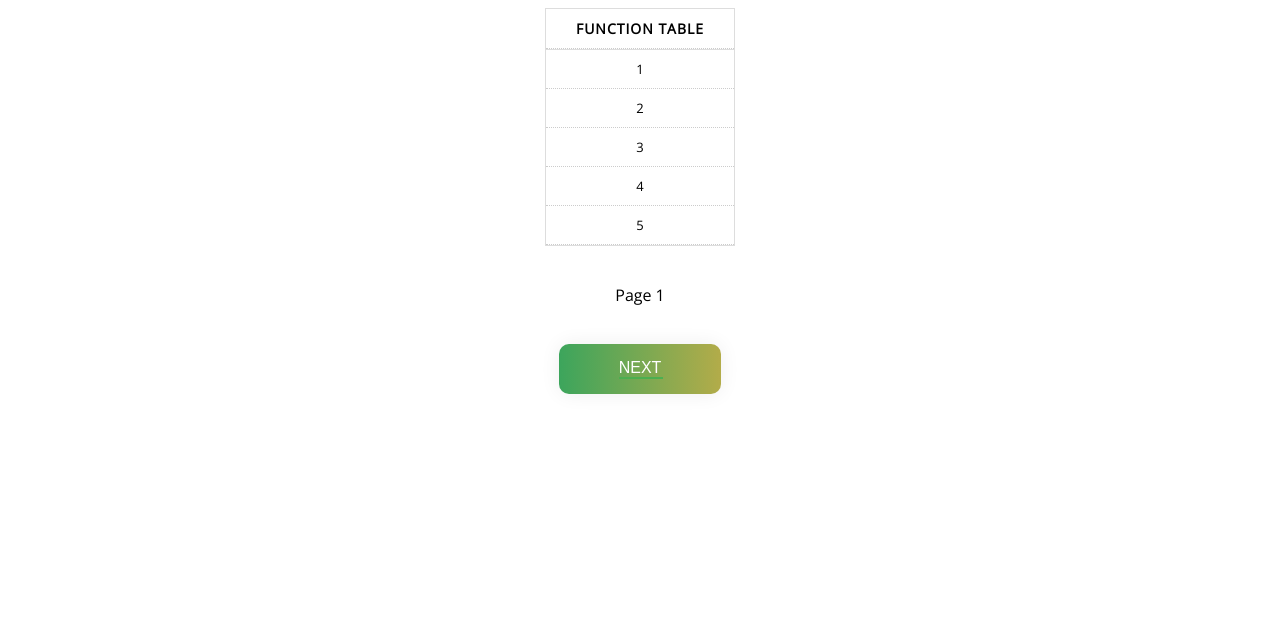
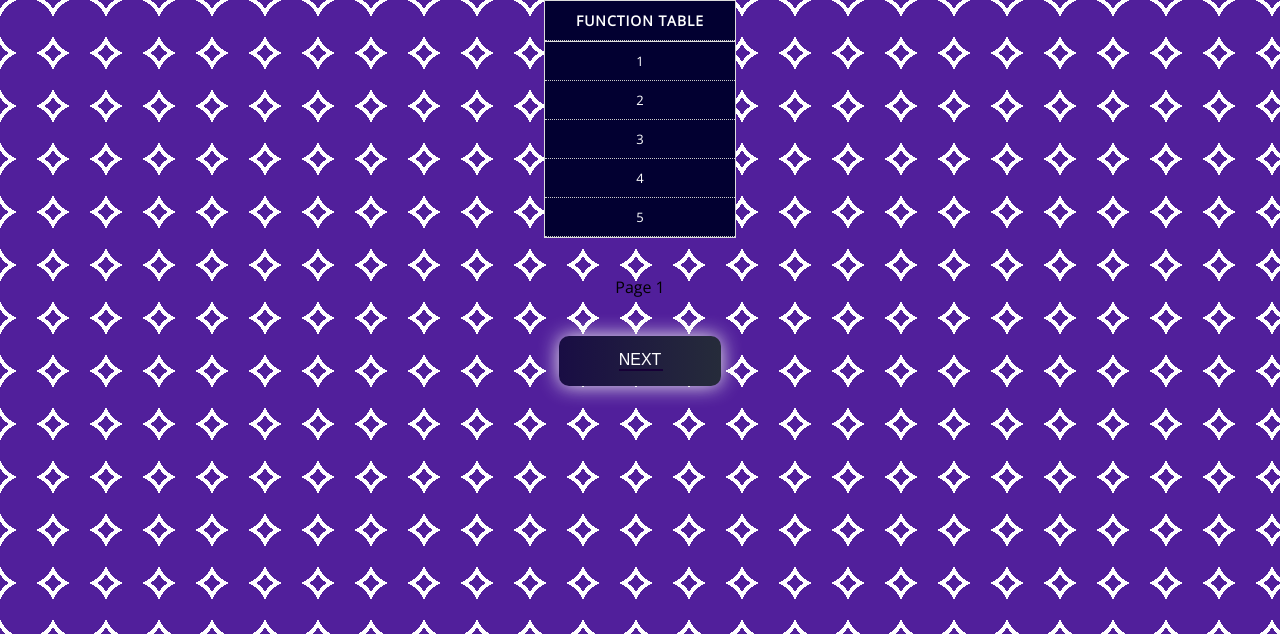
Before and after one commit to Cryp70m4n/xena, a Flask app: template server_side/templates/index.html in a window 1280 px wide. Shown: the top 634 px of the page. Run offline with Flask 2, Linux system fonts and the light colour scheme; the template is opened without the code that fills it, so the values that code supplies are empty; parts of the project's set-up code (start-up, migrations or seed data) failed here and were passed over.

Commit message:
Frontend update part 1

```diff
--- a/server_side/static/styles/index_styles.css
+++ b/server_side/static/styles/index_styles.css
@@ -1,9 +1,19 @@
 @import url(http://fonts.googleapis.com/css?family=Open+Sans);
 body {
   font-family: "Open Sans", sans-serif;
+  padding: 0;
+  margin: 0;
+  background-color: #511f9b;
+  background-size: 53px 53px;
+  background-image: radial-gradient(
+    transparent 28px,
+    #ffffff 28px,
+    #ffffff 32px,
+    transparent 32px)
 }
 
 .function_table {
+  background-color: #020031;
   border: 1px solid #ccc;
   border-collapse: collapse;
   margin:0;
@@ -11,6 +21,7 @@ body {
   width: 15%;
   margin-left: auto;
   margin-right: auto;
+  color: white;
 }
 
 .function_table tr {
@@ -49,7 +60,7 @@ body {
   border-radius: 100px;
   cursor: pointer;
   transition: 0.6s ease;
-  background-image: linear-gradient(to right, #3CA55C 0%, #B5AC49  51%, #3CA55C  100%);
+  background-image: linear-gradient(to right, #190d44 0%, #262c3a 51%, #160036 100%);
   text-align: center;
   text-transform: uppercase;
   transition: 0.5s;
@@ -62,12 +73,12 @@ body {
 
 .next_button::after{
   content: '';
-  border: 1px solid #4CAF50;
+  border: 1px solid #160036;
   display: block;
   width: 100%;
 }
 .next_button:hover{
-  background-color: #358f38;
+  background-color: #14282a;
   color: white;
   padding: 15px 80px;
 }
```
Also changed, not shown: 1 other file.
